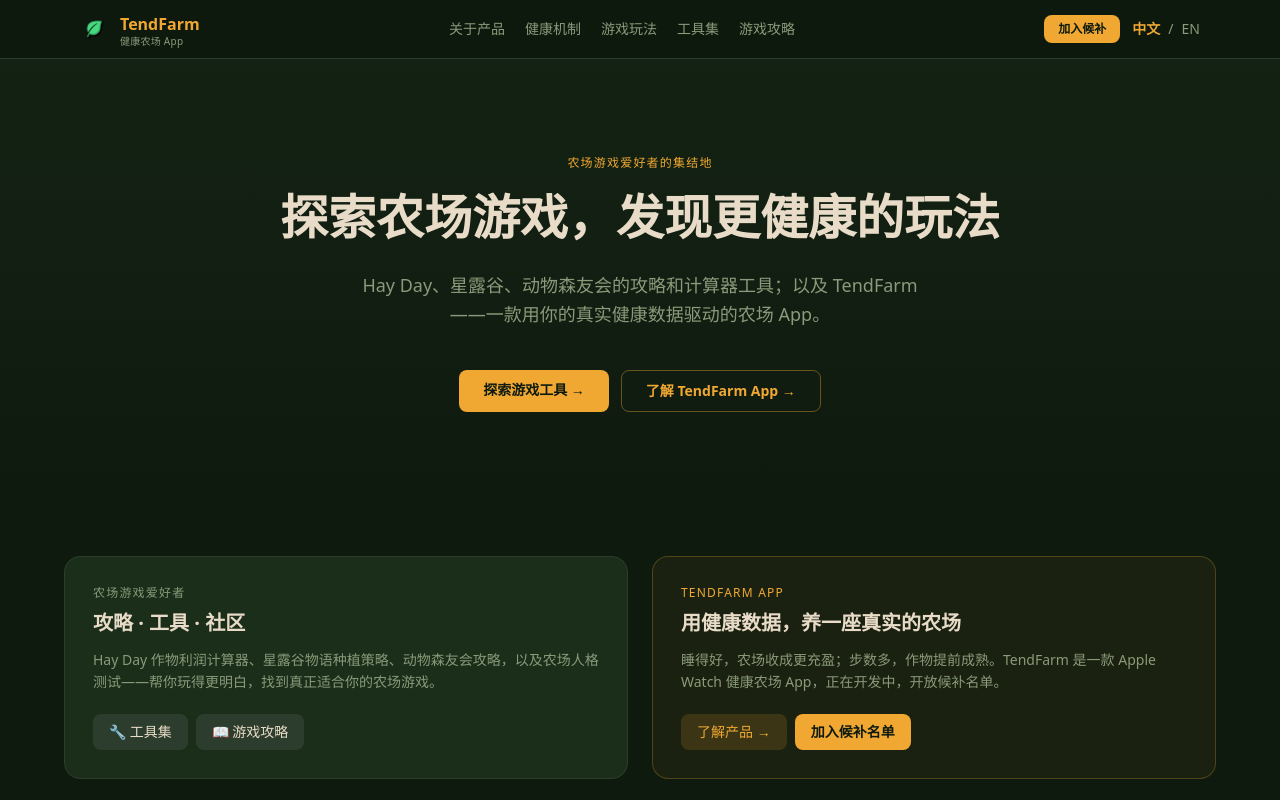
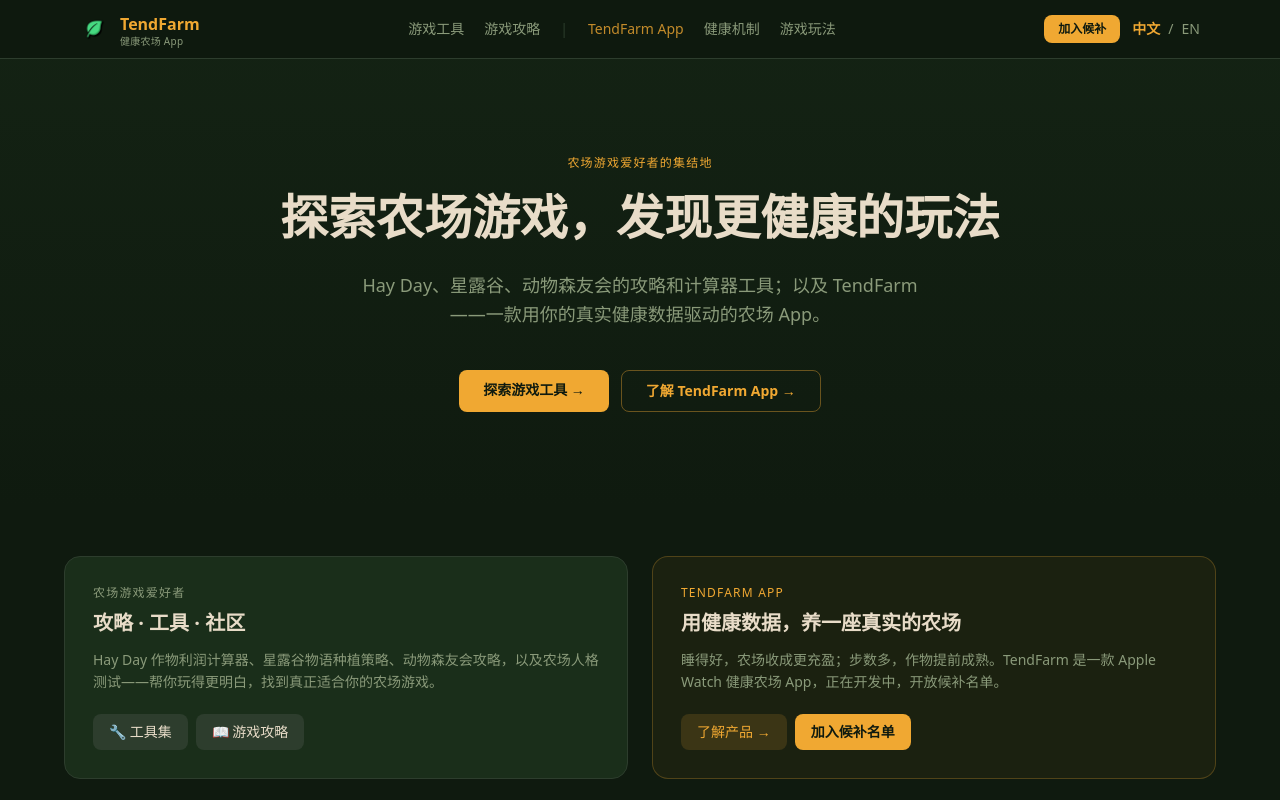
Before and after one commit to llgsam/TendFarmWeb, a Next.js app: page /zh in a window 1280 px wide. Shown: the top 800 px of the page. Built offline with nearby package versions, Linux system fonts and the light colour scheme.

Commit message:
fix: 导航重排——游戏内容优先，TendFarm App 居后，视觉分隔符

```diff
--- a/src/components/layout/Header.tsx
+++ b/src/components/layout/Header.tsx
@@ -32,7 +32,14 @@
 
         {/* Nav links */}
         <nav className="hidden gap-5 text-sm md:flex">
-          <Link href={`${base}/philosophy`} className="text-[#8a9a7a] hover:text-[#e8dcc8] transition-colors">
+          <Link href={`${base}/tools`} className="text-[#8a9a7a] hover:text-[#e8dcc8] transition-colors">
+            {t('tools')}
+          </Link>
+          <Link href={`${base}/guides`} className="text-[#8a9a7a] hover:text-[#e8dcc8] transition-colors">
+            {t('guides')}
+          </Link>
+          <span className="text-[#2d3d2d]">|</span>
+          <Link href={`${base}/philosophy`} className="text-[#f0a832]/80 hover:text-[#f0a832] transition-colors">
             {t('philosophy')}
           </Link>
           <Link href={`${base}/lifestyle`} className="text-[#8a9a7a] hover:text-[#e8dcc8] transition-colors">
@@ -40,12 +47,6 @@
           </Link>
           <Link href={`${base}/gameplay`} className="text-[#8a9a7a] hover:text-[#e8dcc8] transition-colors">
             {t('gameplay')}
-          </Link>
-          <Link href={`${base}/tools`} className="text-[#8a9a7a] hover:text-[#e8dcc8] transition-colors">
-            {t('tools')}
-          </Link>
-          <Link href={`${base}/guides`} className="text-[#8a9a7a] hover:text-[#e8dcc8] transition-colors">
-            {t('guides')}
           </Link>
         </nav>
 
--- a/src/messages/en.json
+++ b/src/messages/en.json
@@ -30,11 +30,11 @@
     }
   },
   "nav": {
-    "philosophy": "About",
+    "tools": "Game Tools",
+    "guides": "Game Guides",
+    "philosophy": "TendFarm App",
     "lifestyle": "Health System",
-    "gameplay": "Gameplay",
-    "tools": "Tools",
-    "guides": "Game Guides"
+    "gameplay": "Gameplay"
   },
   "footer": {
     "tagline": "Your healthy life, growing here",
--- a/src/messages/zh.json
+++ b/src/messages/zh.json
@@ -30,11 +30,11 @@
     }
   },
   "nav": {
-    "philosophy": "关于产品",
+    "tools": "游戏工具",
+    "guides": "游戏攻略",
+    "philosophy": "TendFarm App",
     "lifestyle": "健康机制",
-    "gameplay": "游戏玩法",
-    "tools": "工具集",
-    "guides": "游戏攻略"
+    "gameplay": "游戏玩法"
   },
   "footer": {
     "tagline": "你的健康生活，在这里生长",
```
